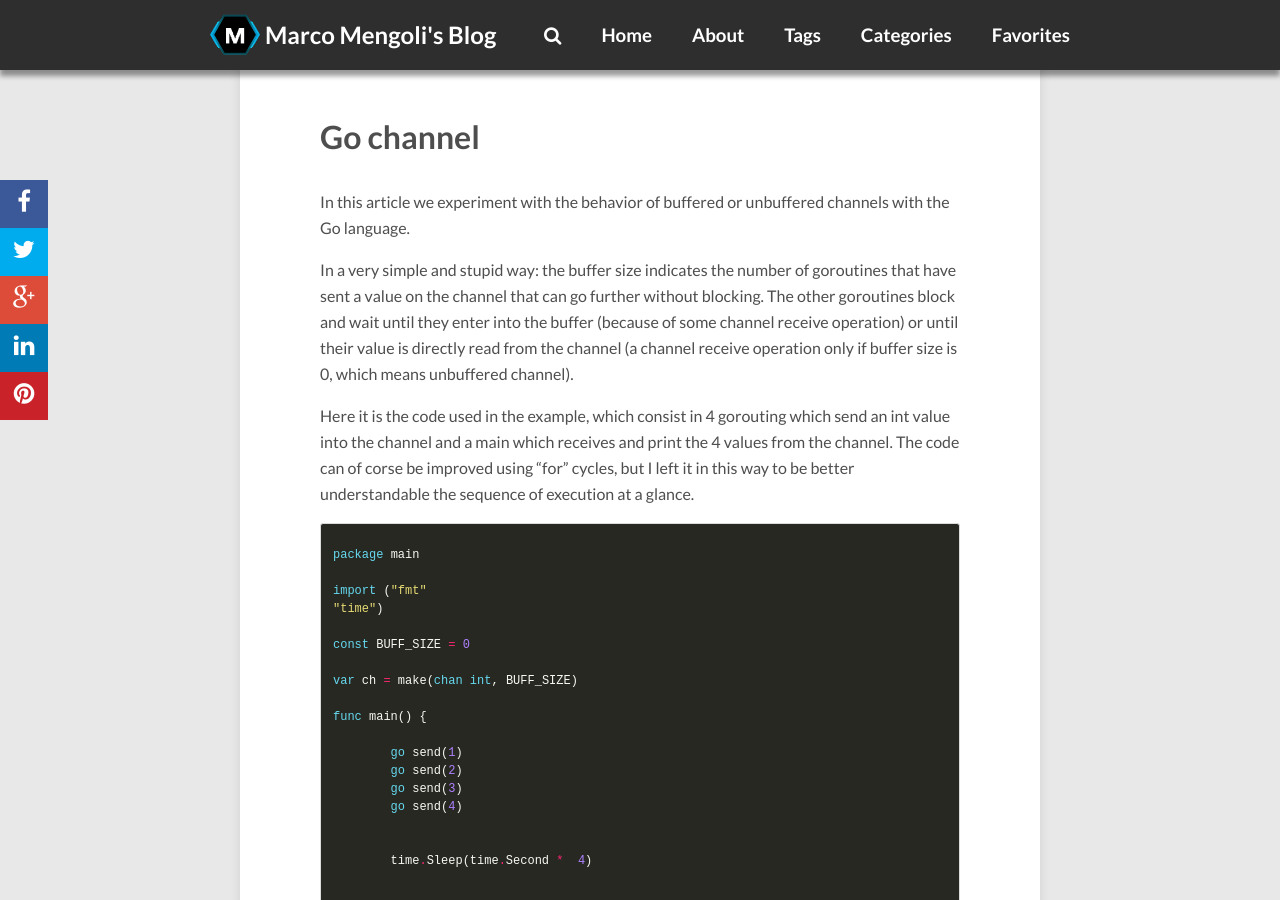
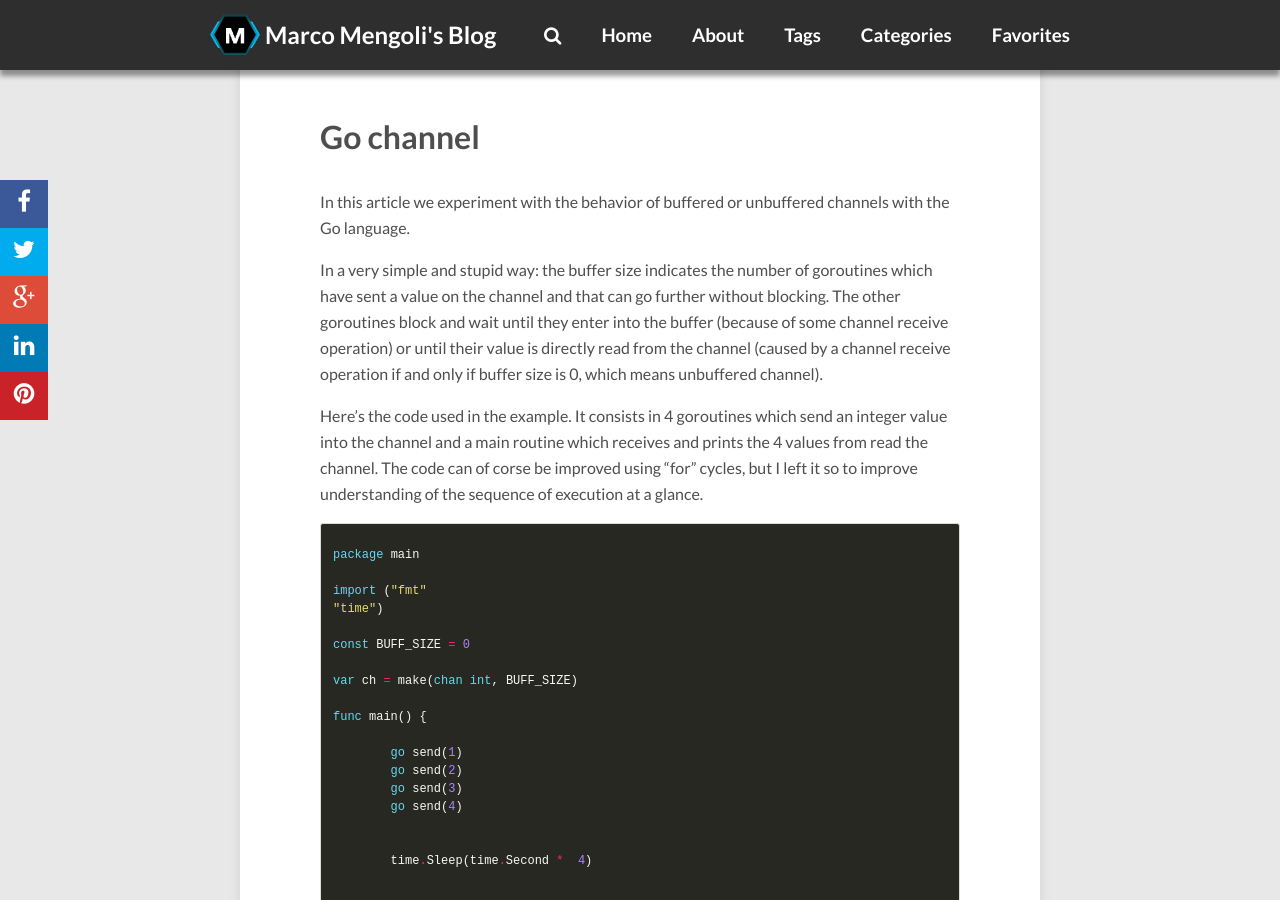
Before and after one commit to MarcoMengoli/marcomengoli.github.io, a Jekyll site: the page built from _posts/2016-01-10-go-channel.md, in a window 1280 px wide and 900 px high, scrolled down 316 px. Built offline with Jekyll 4.4.1, drawn with Linux system fonts in a browser that asks for light colours; nearby versions of some CDN libraries; comment, search, counter and statistics services are not loaded.

Commit message:
Modified some phrases into the Go channel post

```diff
--- a/_posts/2016-01-10-go-channel.md
+++ b/_posts/2016-01-10-go-channel.md
@@ -10,10 +10,10 @@
 In this article we experiment with the behavior of buffered or unbuffered channels with the Go language.
 
 
-In a very simple and stupid way: the buffer size indicates the number of goroutines that have sent a value on the channel that can go further without blocking. The other goroutines block and wait until they enter into the buffer (because of some channel receive operation) or until their value is directly read from the channel (a channel receive operation only if buffer size is 0, which means unbuffered channel).
+In a very simple and stupid way: the buffer size indicates the number of goroutines which have sent a value on the channel and that can go further without blocking. The other goroutines block and wait until they enter into the buffer (because of some channel receive operation) or until their value is directly read from the channel (caused by a channel receive operation if and only if buffer size is 0, which means unbuffered channel).
 
 
-Here it is the code used in the example, which consist in 4 gorouting which send an int value into the channel and a main which receives and print the 4 values from the channel. The code can of corse be improved using "for" cycles, but I left it in this way to be better understandable the sequence of execution at a glance.
+Here's the code used in the example. It consists in 4 goroutines which send an integer value into the channel and a main routine which receives and prints the 4 values from read the channel. The code can of corse be improved using "for" cycles, but I left it so to improve understanding of the sequence of execution at a glance.
 
 {% highlight go %}
 package main
```
